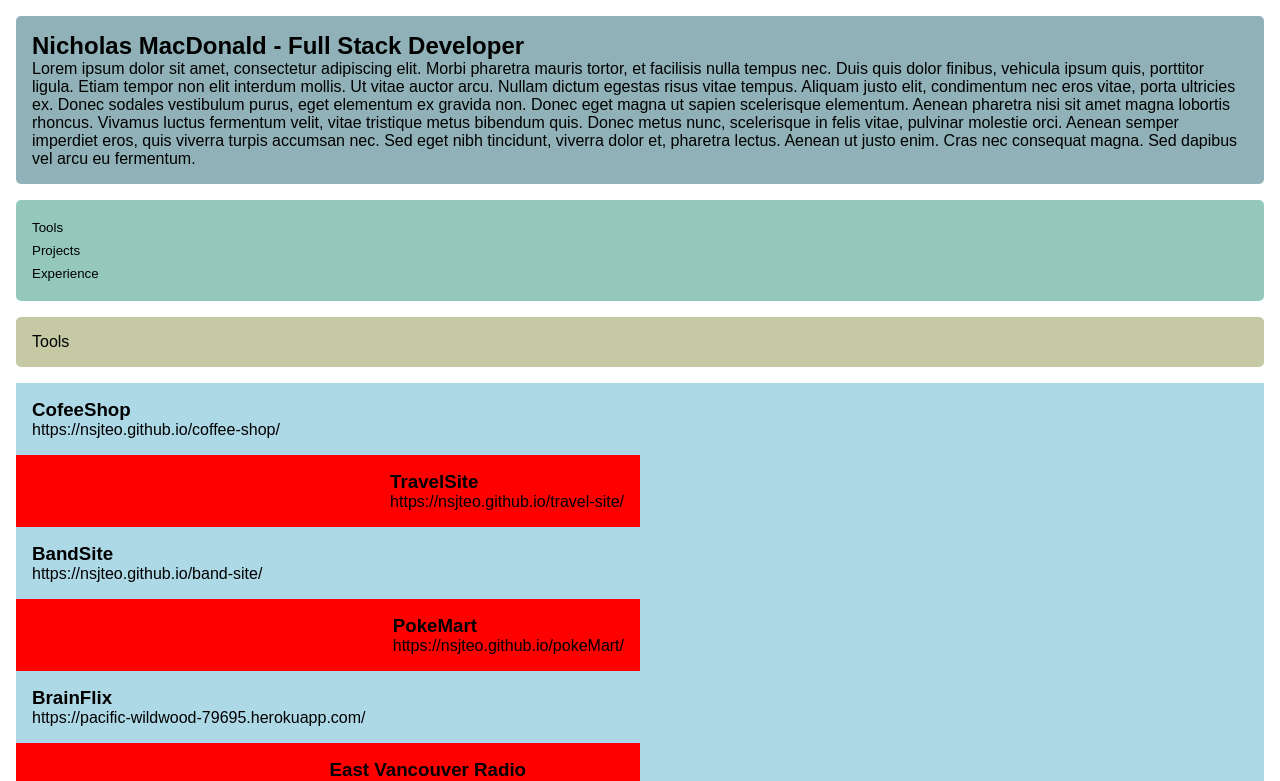
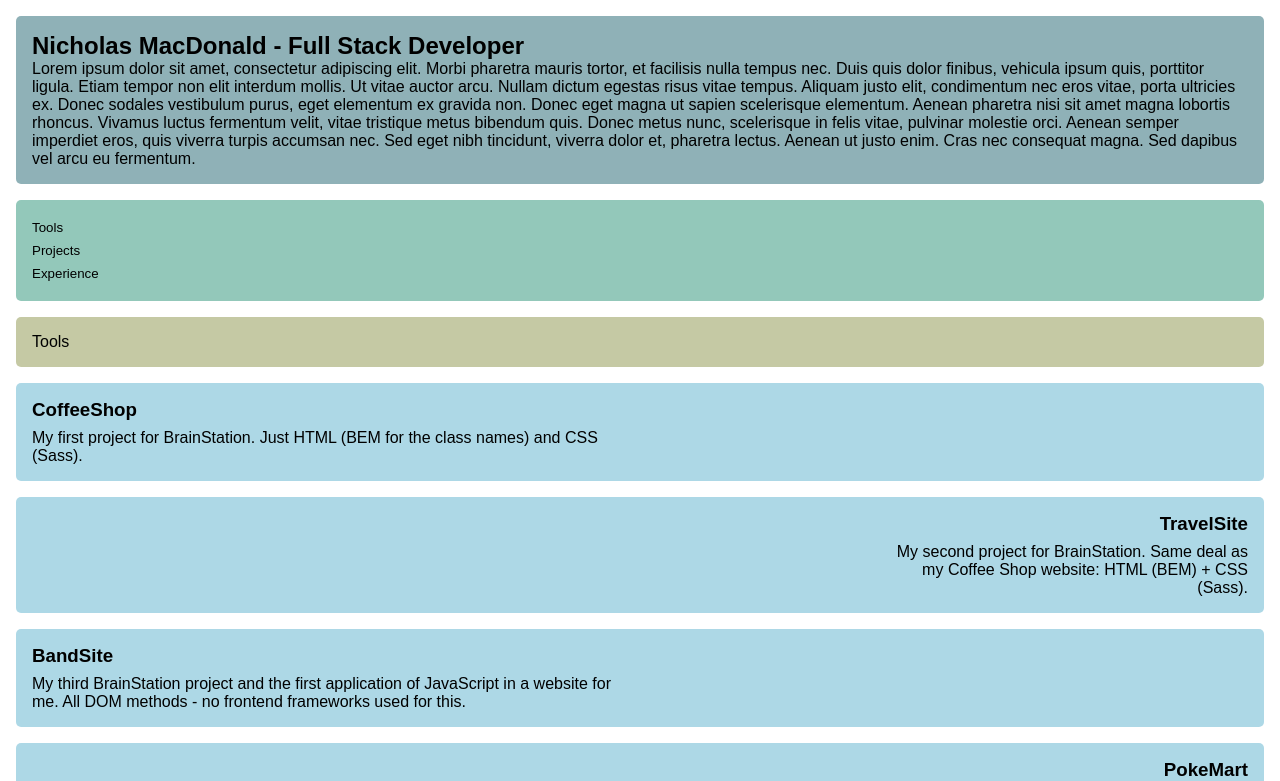
Before and after one commit to NSJTeo/nicholas-macdonald, a React (Create React App) app: page / in a window 1280 px wide. Shown: the top 781 px of the page. Built offline with nearby package versions, Linux system fonts and the light colour scheme.

Commit message:
Update project animations

```diff
--- a/src/assets/projects.json
+++ b/src/assets/projects.json
@@ -1,47 +1,56 @@
 [
   {
     "id": 1,
-    "name": "CofeeShop",
-    "url": "https://nsjteo.github.io/coffee-shop/"
+    "name": "CoffeeShop",
+    "url": "https://nsjteo.github.io/coffee-shop/",
+    "description": "My first project for BrainStation. Just HTML (BEM for the class names) and CSS (Sass)."
   },
   {
     "id": 2,
     "name": "TravelSite",
-    "url": "https://nsjteo.github.io/travel-site/"
+    "url": "https://nsjteo.github.io/travel-site/",
+    "description": "My second project for BrainStation. Same deal as my Coffee Shop website: HTML (BEM) + CSS (Sass)."
   },
   {
     "id": 3,
     "name": "BandSite",
-    "url": "https://nsjteo.github.io/band-site/"
+    "url": "https://nsjteo.github.io/band-site/",
+    "description": "My third BrainStation project and the first application of JavaScript in a website for me. All DOM methods - no frontend frameworks used for this."
   },
   {
     "id": 4,
     "name": "PokeMart",
-    "url": "https://nsjteo.github.io/pokeMart/"
+    "url": "https://nsjteo.github.io/pokeMart/",
+    "description": "My first hackathon for BrainStation. The only requirement was that we use an API. This frontend application connects to the pokeAPI and uses its data to make a little poke-store."
   },
   {
     "id": 5,
     "name": "BrainFlix",
-    "url": "https://pacific-wildwood-79695.herokuapp.com/"
+    "url": "https://pacific-wildwood-79695.herokuapp.com/",
+    "description": "My first full stack project. React client and Express backend. Slow startup (hosted for free on Heroku)."
   },
   {
     "id": 6,
     "name": "East Vancouver Radio",
-    "url": "http://sleepy-dusk-99333.herokuapp.com/"
+    "url": "http://sleepy-dusk-99333.herokuapp.com/",
+    "description": "My final project for BrainStation. This full stack application is hosted on Heroku for free: mind the slow startup and refresh the page if you need. This application consists of an Express server streaming music to a React client and if you also have the user/password combo you can upload or delete mp3s from the client-side. There's also a chat application handled by MongoDB and socket.io - feel free to say a \"hello\" in the chat!"
   },
   {
     "id": 7,
     "name": "InStock",
-    "url": "https://damp-earth-75236.herokuapp.com/"
+    "url": "https://damp-earth-75236.herokuapp.com/",
+    "description": "This is a full stack TypeScript project created with React, Express & Knex (connected to a MySQL database). Warning: sloooow startup."
   },
   {
     "id": 8,
     "name": "DevJobs",
-    "url": "https://stormy-escarpment-00448.herokuapp.com/"
+    "url": "https://stormy-escarpment-00448.herokuapp.com/",
+    "description": "Frontend React Typescript application (using fake data). Mind the slow startup but make sure to check out the light & dark modes, as well as the responsive layout."
   },
   {
     "id": 9,
     "name": "Shortly",
-    "url": "https://nsjteo.github.io/shorten-url-landing-page/"
+    "url": "https://nsjteo.github.io/shorten-url-landing-page/",
+    "description": "Frontend React Typescript application connected to a URL shortening API. Made with styled-components."
   }
 ]
--- a/src/components/ProjectLeft.tsx
+++ b/src/components/ProjectLeft.tsx
@@ -1,6 +1,10 @@
 import { useState, useRef, useEffect } from 'react';
 import styled from 'styled-components';
-import { ProjectContainer as Container } from '../styles';
+import {
+  ProjectContainer as Container,
+  ProjectDescription as Description,
+  ProjectTitle as Title,
+} from '../styles';
 import { ProjectType as Project } from '../types';
 
 type Props = {
@@ -12,17 +16,18 @@ interface ContainerProps {
 }
 
 const InnerContainer = styled.div<ContainerProps>`
-  opacity: 0;
+  /* opacity: 0;
   transition: transform 1s cubic-bezier(0, 0.9, 0.27, 0.99), opacity 1.5s;
-  transform: translateX(100%);
-  ${({ inView }) => (inView ? 'transform: translateX(0%); opacity: 1;' : '')}
+  transform: translateX(100vw);
+  ${({ inView }) =>
+    inView ? 'transform: translateX(0vw); opacity: 1;' : ''} */
 `;
 
 export default function ProjectLeft({ project }: Props) {
   const [inView, setInView] = useState(false);
   const projectEl = useRef(null);
 
-  const { name, url } = project;
+  const { name, description } = project;
 
   useEffect(() => {
     const observer = new IntersectionObserver((entries) => {
@@ -40,8 +45,12 @@ export default function ProjectLeft({ project }: Props) {
   return (
     <Container ref={projectEl}>
       <InnerContainer inView={inView}>
-        <h3>{name}</h3>
-        <p>{url}</p>
+        <Title left={true} inView={inView}>
+          {name}
+        </Title>
+        <Description left={true} inView={inView}>
+          {description}
+        </Description>
       </InnerContainer>
     </Container>
   );
--- a/src/components/ProjectRight.tsx
+++ b/src/components/ProjectRight.tsx
@@ -1,6 +1,10 @@
 import { useState, useRef, useEffect } from 'react';
 import styled from 'styled-components';
-import { ProjectContainer } from '../styles';
+import {
+  ProjectContainer,
+  ProjectDescription as Description,
+  ProjectTitle as Title,
+} from '../styles';
 import { ProjectType as Project } from '../types';
 
 type Props = {
@@ -14,21 +18,25 @@ interface ContainerProps {
 const Container = styled(ProjectContainer)`
   display: flex;
   justify-content: flex-end;
-  background-color: red;
+  text-align: end;
 `;
 
 const InnerContainer = styled.div<ContainerProps>`
-  opacity: 0;
+  /* opacity: 0;
   transition: transform 1s cubic-bezier(0, 0.9, 0.27, 0.99), opacity 1.5s;
-  transform: translateX(-100%);
-  ${({ inView }) => (inView ? 'transform: translateX(0%); opacity: 1;' : '')}
+  transform: translateX(-100vw); */
+  display: flex;
+  flex-direction: column;
+  align-items: flex-end;
+  /* ${({ inView }) =>
+    inView ? 'transform: translateX(0vw); opacity: 1;' : ''} */
 `;
 
 export default function ProjectRight({ project }: Props) {
   const [inView, setInView] = useState(false);
   const projectEl = useRef(null);
 
-  const { name, url } = project;
+  const { name, description } = project;
 
   useEffect(() => {
     const observer = new IntersectionObserver((entries) => {
@@ -46,8 +54,12 @@ export default function ProjectRight({ project }: Props) {
   return (
     <Container ref={projectEl}>
       <InnerContainer inView={inView}>
-        <h3>{name}</h3>
-        <p>{url}</p>
+        <Title left={false} inView={inView}>
+          {name}
+        </Title>
+        <Description left={false} inView={inView}>
+          {description}
+        </Description>
       </InnerContainer>
     </Container>
   );
--- a/src/styles/ExperienceContainer.ts
+++ b/src/styles/ExperienceContainer.ts
@@ -1,6 +1,6 @@
 import styled from 'styled-components';
 
-export const ExperienceContainer = styled.div`
+export const ExperienceContainer = styled.section`
   margin-bottom: 1rem;
   padding: 1rem;
   background: yellowgreen;
--- a/src/styles/ProjectContainer.ts
+++ b/src/styles/ProjectContainer.ts
@@ -1,7 +1,9 @@
 import styled from 'styled-components';
 
 export const ProjectContainer = styled.li`
+  background-color: lightblue;
   overflow-x: hidden;
+  border-radius: 5px;
   padding: 1rem;
-  width: 50%;
+  margin-bottom: 1rem;
 `;
--- /dev/null
+++ b/src/styles/ProjectDescription.ts
@@ -0,0 +1,24 @@
+import styled from 'styled-components';
+
+type ProjectDescriptionProps = {
+  left: boolean;
+  inView: boolean;
+};
+
+export const ProjectDescription = styled.p<ProjectDescriptionProps>`
+  width: 50%;
+  opacity: 0;
+  transition: transform 1.5s cubic-bezier(0, 0.9, 0.27, 0.99), opacity 2s;
+  ${({ left, inView }) => {
+    if (left) {
+      return `
+        transform: translateX(100vw);
+        ${inView ? 'transform: translateX(0vw); opacity: 1;' : ''}
+      `;
+    }
+    return `
+      transform: translateX(-100vw);
+      ${inView ? 'transform: translateX(0vw); opacity: 1;' : ''}
+    `;
+  }}
+`;
--- /dev/null
+++ b/src/styles/ProjectTitle.ts
@@ -0,0 +1,24 @@
+import styled from 'styled-components';
+
+type ProjectTitleProps = {
+  left: boolean;
+  inView: boolean;
+};
+
+export const ProjectTitle = styled.h3<ProjectTitleProps>`
+  margin-bottom: 0.5rem;
+  opacity: 0;
+  transition: transform 1s cubic-bezier(0, 0.9, 0.27, 0.99), opacity 1.5s;
+  ${({ left, inView }) => {
+    if (left) {
+      return `
+        transform: translateX(100vw);
+        ${inView ? 'transform: translateX(0vw); opacity: 1;' : ''}
+      `;
+    }
+    return `
+      transform: translateX(-100vw);
+      ${inView ? 'transform: translateX(0vw); opacity: 1;' : ''}
+    `;
+  }}
+`;
--- a/src/styles/ProjectsContainer.ts
+++ b/src/styles/ProjectsContainer.ts
@@ -2,6 +2,4 @@ import styled from 'styled-components';
 
 export const ProjectsContainer = styled.ul`
   margin-bottom: 1rem;
-  background: lightblue;
-  width: 100%;
 `;
--- a/src/styles/index.ts
+++ b/src/styles/index.ts
@@ -6,4 +6,6 @@ export { LinkButtons } from './LinkButtons';
 export { ToolsContainer } from './ToolsContainer';
 export { ProjectContainer } from './ProjectContainer';
 export { ProjectsContainer } from './ProjectsContainer';
+export { ProjectTitle } from './ProjectTitle';
+export { ProjectDescription } from './ProjectDescription';
 export { ExperienceContainer } from './ExperienceContainer';
--- a/src/types/Project.ts
+++ b/src/types/Project.ts
@@ -2,4 +2,5 @@ export type Project = {
   id: number;
   name: string;
   url: string;
+  description: string;
 };
```
